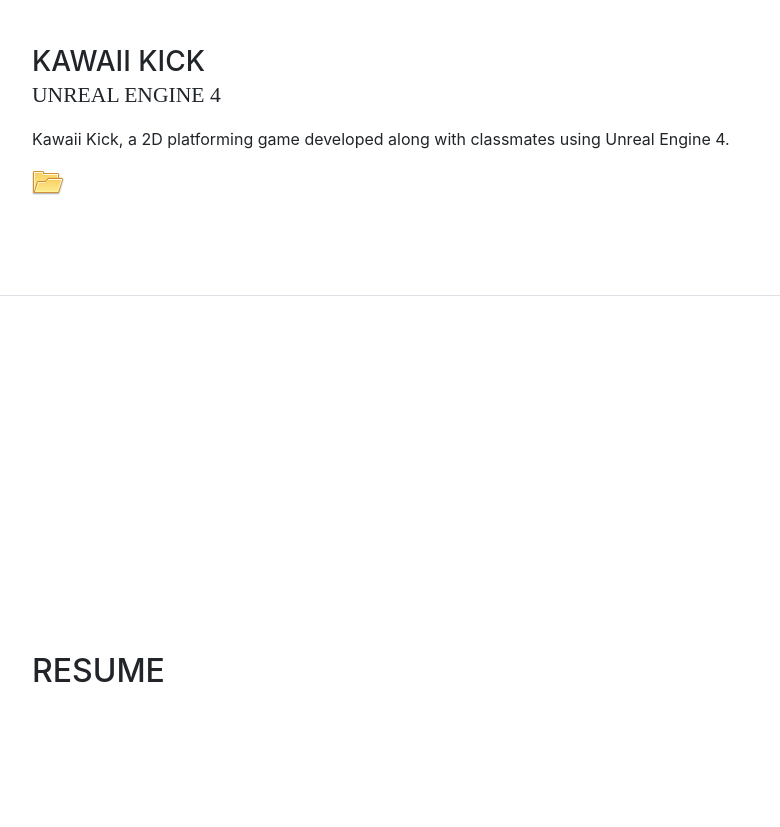
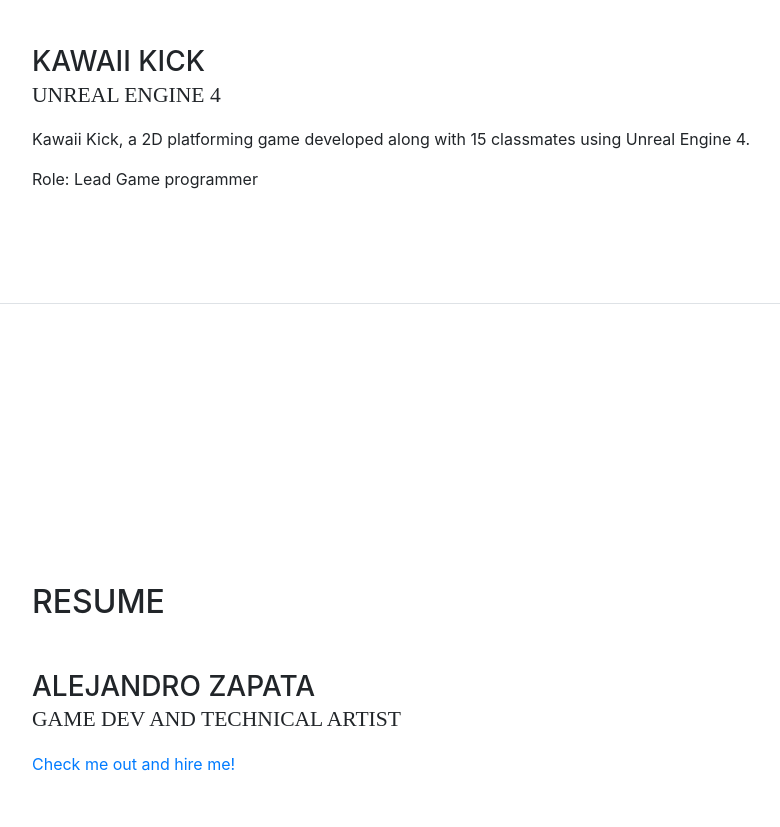
Before and after one commit to CapnSquirrel/CapnSquirrel.github.io, a website with bundled scripts: page index.html in a window 1280 px wide. Shown: the part 3084-3911 px from the top of the page, without its empty margins (288-1068 px from the left). Built offline with nearby package versions, Linux system fonts and the light colour scheme; a web font is replaced by a local one.

Commit message:
This should be ok for now

```diff
--- a/index.html
+++ b/index.html
@@ -185,8 +185,9 @@
             <div class="resume-content mr-auto">
               <h3 class="mb-0">Kawaii Kick</h3>
               <div class="subheading mb-3">Unreal Engine 4</div>
-              <p>Kawaii Kick, a 2D platforming game developed along with classmates using Unreal Engine 4.</p>
-              <img src="img/fileOpen.png">
+              <p>Kawaii Kick, a 2D platforming game developed along with 15 classmates using Unreal Engine 4.</p>
+              <p>Role: Lead Game programmer</p>
+              <!-- <img src="img/fileOpen.png"> -->
             </div>
           </div>
         </div>
@@ -196,15 +197,21 @@
       <section class="resume-section p-3 p-lg-5 d-flex flex-column" id="resume">
         <div class="my-auto">
           <h2 class="mb-5">Resume</h2>
+          <div class="resume-item d-flex flex-column flex-md-row mb-5">
+            <div class="resume-content mr-auto">
+              <h3 class="mb-0">Alejandro Zapata</h3>
+              <div class="subheading mb-3">Game Dev and Technical Artist</div>
+              <a href="/img/resume_alejandro_zapata.pdf" target="_blank">Check me out and hire me!</a>
+            </div>
+          </div>
+        </div>
 
-
-        </div>
       </section>
 
       <section class="resume-section p-3 p-lg-5 d-flex flex-column" id="interests">
         <div class="my-auto">
           <h2 class="mb-5">Interests</h2>
-          <p>Aside from making games, I really like to play them as well. My current top three are World of Warcraft, Overwatch, and my heart will always have a place for Kingdom Hearts 2. I'm also on the look-out for Monster Hunter World!</p>
+          <p>Aside from making games, I really like to play them as well. My current favorites are World of Warcraft, Overwatch, and my heart will always have a place for the Kingdom Hearts franchise. I'm also on the look-out for Monster Hunter World!</p>
           <p class="mb-0">I also really like anime and like to keep up with the top seasonal shows.</p>
         </div>
       </section>
```
Also changed, not shown: css/resume.min.css (+1 -1 lines), favicon.png (added), 1 other file.
